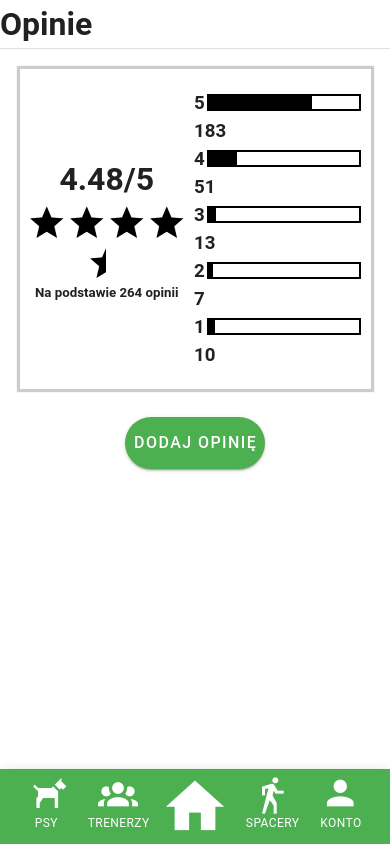
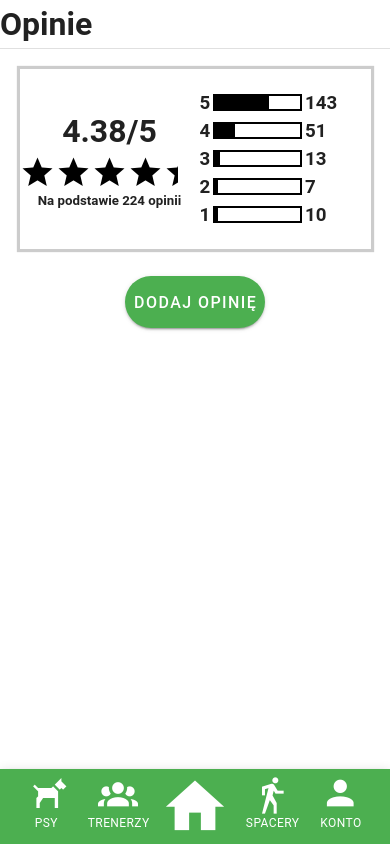
Before and after one commit to Radek011200/WalkADog, a Vue app: page /test_opinion in a window 390 px wide. Built offline with nearby package versions, Linux system fonts and the light colour scheme; a small style sheet from the web is missing.

Commit message:
Improve opinion summmary component for mobile

```diff
--- a/src/components/OpinionSummary.vue
+++ b/src/components/OpinionSummary.vue
@@ -3,19 +3,19 @@
 
     <div class="grid-item">
       <h1 class="head-title"> {{avg_opinion}}/5</h1>
-      <div><v-icon :style="this.star_fill(1)" :x-large=true class="star" >
+      <div><v-icon :style="this.star_fill(1)" :large="true" class="star" >
         mdi-star
       </v-icon>
-        <v-icon :style="this.star_fill(2)" :x-large=true class="star" >
+        <v-icon :style="this.star_fill(2)" :large="true" class="star" >
           mdi-star
         </v-icon>
-        <v-icon :style="this.star_fill(3)" :x-large=true class="star" >
+        <v-icon :style="this.star_fill(3)" :large="true" class="star" >
           mdi-star
         </v-icon>
-        <v-icon :style="this.star_fill(4)" :x-large=true class="star" >
+        <v-icon :style="this.star_fill(4)" :large="true" class="star" >
           mdi-star
         </v-icon>
-        <v-icon :style="this.star_fill(5)" :x-large=true class="star" >
+        <v-icon :style="this.star_fill(5)" :large="true" class="star" >
           mdi-star
         </v-icon>
       </div>
@@ -93,7 +93,7 @@ export default {
 .bar {
   background: linear-gradient(to right, black, black var(--fill), white var(--fill), white);
   display: inline-block;
-  width: 150px;
+  width: 50%;
   height: 13px;
   box-shadow: 0px 0px 0px 2px rgb(0, 0, 0);
 }
@@ -110,11 +110,15 @@ export default {
   display: inline-grid;
   text-align: center;
   margin: auto;
+  width: 50%;
+  min-width: 180px;
 }
 
 .grid-item-2{
   display: inline-grid;
   margin: auto;
+  width: 50%;
+  max-width: 400px;
 }
 
 </style>
--- a/src/views/TestOpinionView.vue
+++ b/src/views/TestOpinionView.vue
@@ -1,7 +1,7 @@
 <template>
 <div>
   <TitleComponent :title="title"></TitleComponent>
-  <OpinionSummary :i_star="10" :i-i_star="7" :i-i-i_star="13" :i-v_star="51" :v_star="183"></OpinionSummary>
+  <OpinionSummary :i_star="10" :i-i_star="7" :i-i-i_star="13" :i-v_star="51" :v_star="143"></OpinionSummary>
   <v-card-actions class="justify-center">
     <v-btn color="success" :x-large=true rounded>Dodaj Opinię</v-btn>
   </v-card-actions>
```
